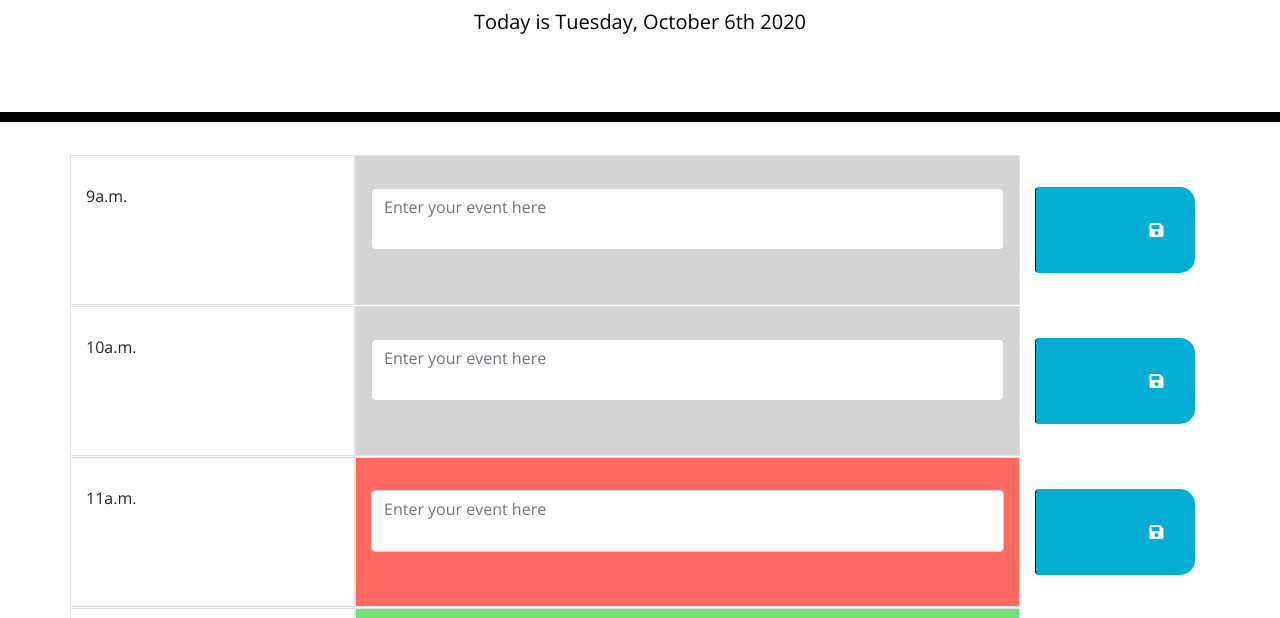
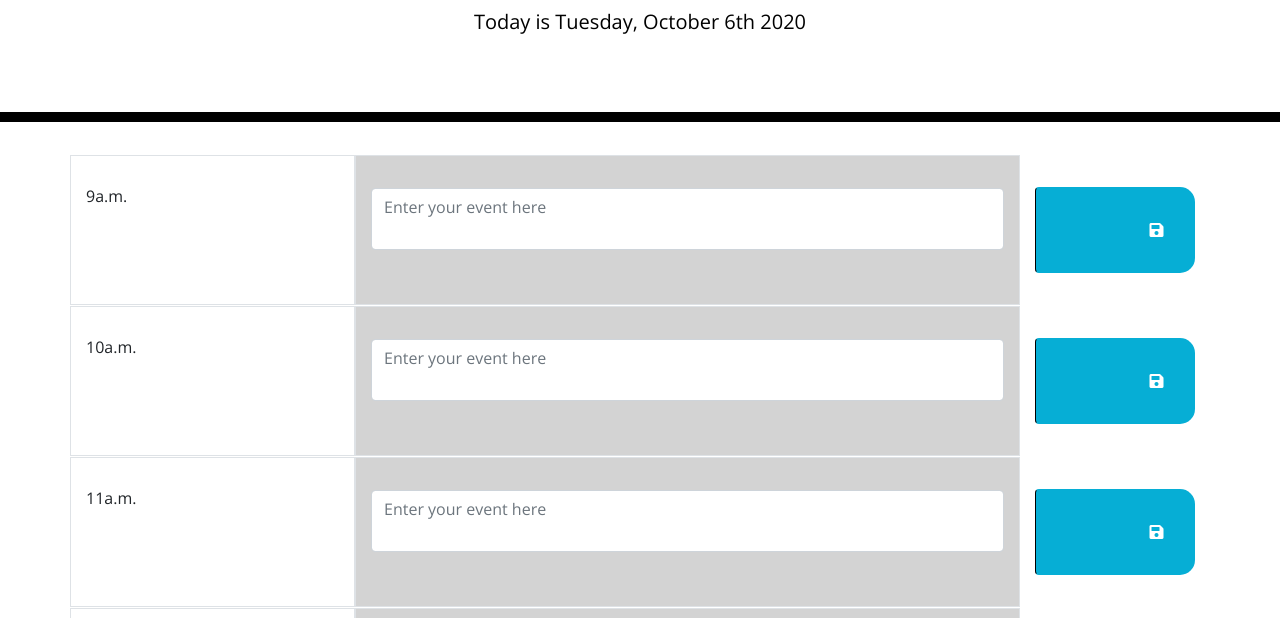
Before and after one commit to brendonstahl97/Workday-Schedule, a plain HTML site: page index.html in a window 1280 px wide. Shown: the part 182-800 px from the top of the page. Drawn offline with nearby package versions, Linux system fonts and the light colour scheme.

Commit message:
corrected the Example photo

```diff
--- a/index.html
+++ b/index.html
@@ -181,10 +181,10 @@
             console.log(moment().hour());
             console.log((element.getAttribute("data-time")));
 
-            if (parseInt(element.getAttribute("data-time")) < 11) {
+            if (parseInt(element.getAttribute("data-time")) < moment().hour()) {
                 element.classList.add("past");
             }
-            else if (parseInt(element.getAttribute("data-time")) > 11) {
+            else if (parseInt(element.getAttribute("data-time")) > moment().hour()) {
                 element.classList.add("future");
             } else {
                 element.classList.add("present");
```
